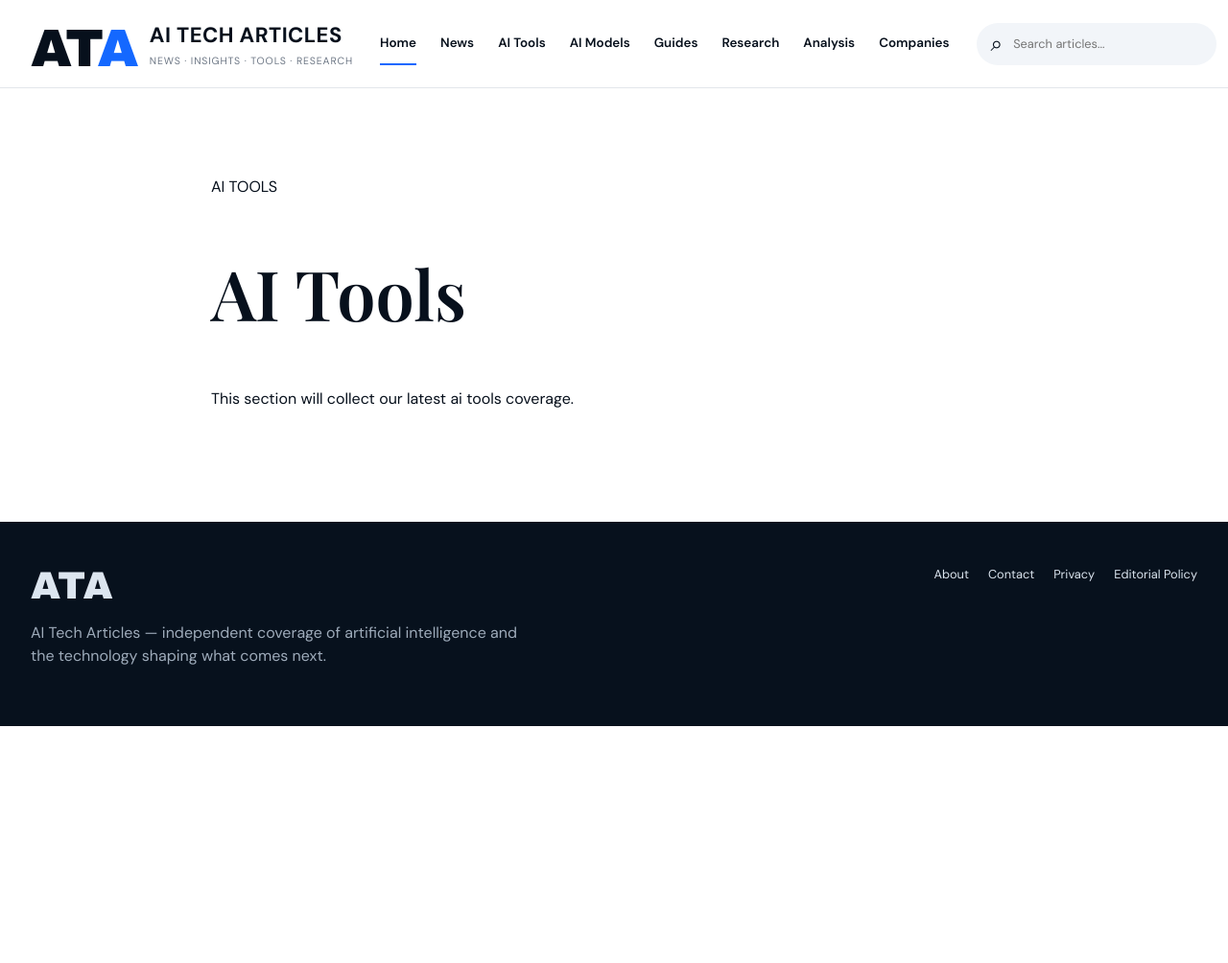
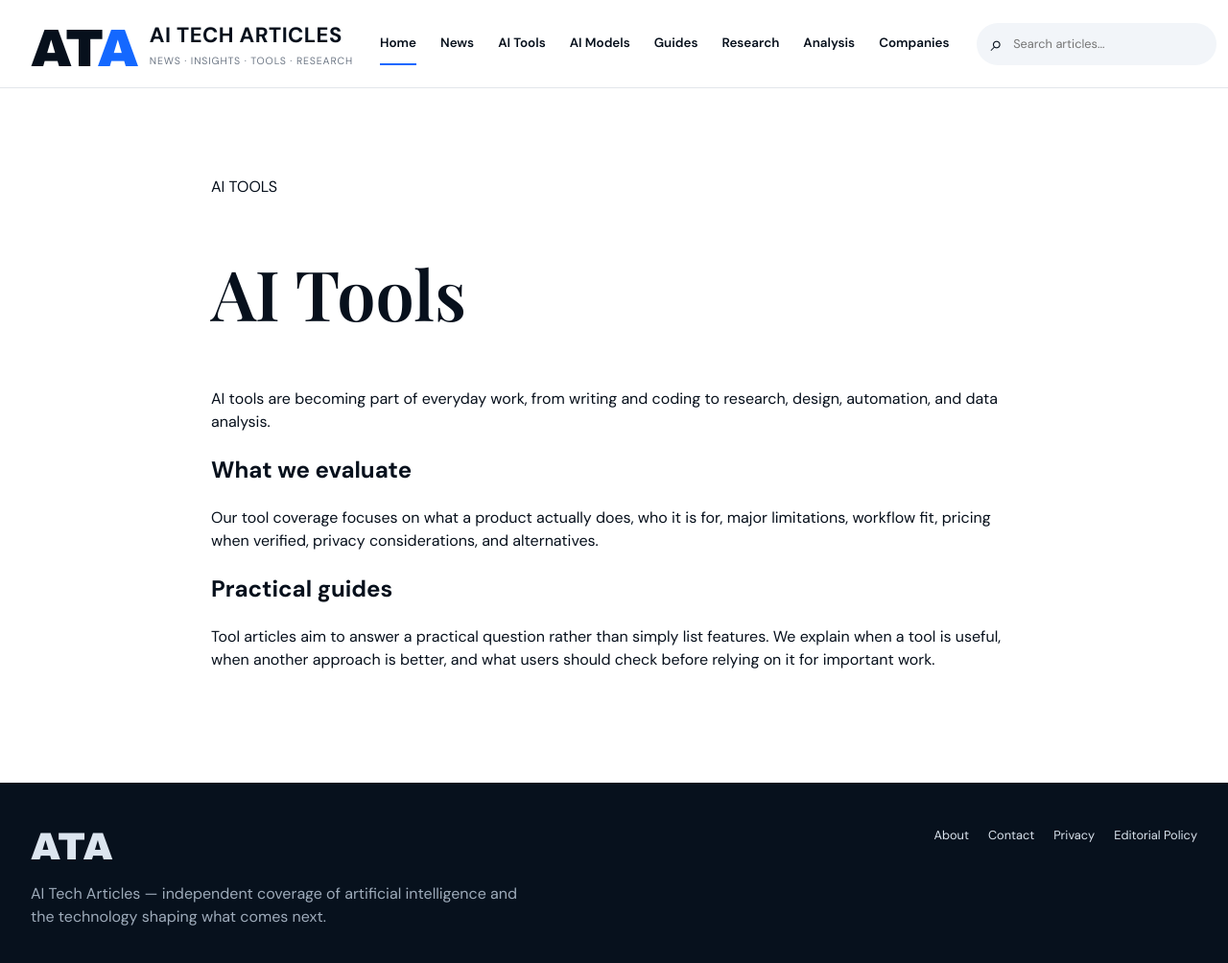
Before and after one commit to todaysnewsai/ChatGPTScope, a Jekyll site: the page built from tools/index.md, in a window 1280 px wide and 1029 px high. Shown: the top 1004 px of the window at 96% size. Built offline with Jekyll 4.4.1, drawn with Linux system fonts in a browser that asks for light colours.

Commit message:
Expand AI Tools page

```diff
--- a/tools/index.md
+++ b/tools/index.md
@@ -1,17 +1,14 @@
 ---
 layout: page
-title: AI Tools
-permalink: /tools/
+title: "AI Tools"
 ---
-<p>This section will collect our latest ai tools coverage.</p>
 
-<div class="post-list">
-{% assign items = site.posts | where_exp: "post", "post.categories contains 'tools'" %}
-{% for post in items %}
-<article class="post-card">
-  <p class="meta">{{ post.date | date: "%B %-d, %Y" }}</p>
-  <h3><a href="{{ post.url | relative_url }}">{{ post.title }}</a></h3>
-  {% if post.description %}<p>{{ post.description }}</p>{% endif %}
-</article>
-{% endfor %}
-</div>
+AI tools are becoming part of everyday work, from writing and coding to research, design, automation, and data analysis.
+
+## What we evaluate
+
+Our tool coverage focuses on what a product actually does, who it is for, major limitations, workflow fit, pricing when verified, privacy considerations, and alternatives.
+
+## Practical guides
+
+Tool articles aim to answer a practical question rather than simply list features. We explain when a tool is useful, when another approach is better, and what users should check before relying on it for important work.
```
